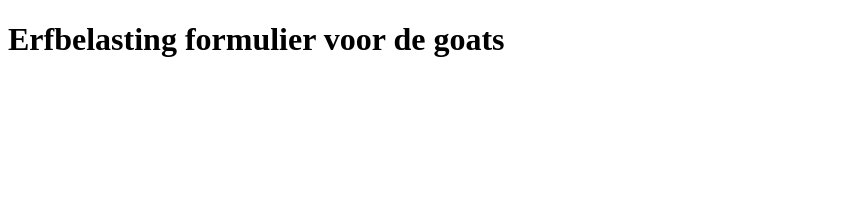
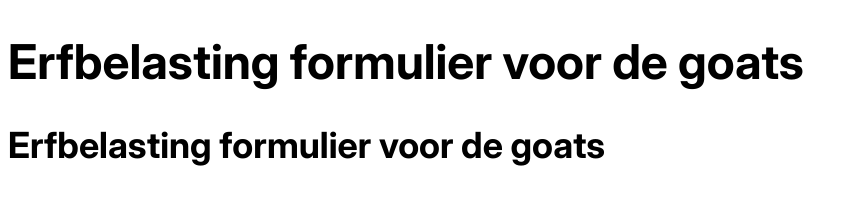
Before and after one commit to StijnCSS/browserTech, a plain HTML site: page index.html in a window 1280 px wide. Shown: the whole page, without its empty margins (0-858 px from the left). Drawn offline with Linux system fonts and the light colour scheme.

Commit message:
push 01
:)

```diff
--- a/index.html
+++ b/index.html
@@ -4,8 +4,10 @@
     <meta charset="UTF-8">
     <meta name="viewport" content="width=device-width, initial-scale=1.0">
     <title>Belastingdienst</title>
+    <link rel="stylesheet" href="style.css">
 </head>
 <body>
     <h1>Erfbelasting formulier voor de goats</h1>
+    <h2>Erfbelasting formulier voor de goats</h2>
 </body>
 </html>
--- /dev/null
+++ b/style.css
@@ -0,0 +1,61 @@
+:root{
+    --ns-yellow: #ffc917;
+    --ns-blue: #003082;
+    --ns-light-blue: #0063d3;
+
+    --ns-white: #ffffff;
+    --ns-grey: #070721;
+    --ns-grey-10: #202037;
+    --ns-grey-20: #39394D;
+    --ns-grey-30: #515164;
+    --ns-grey-40: #6a6a7a;
+    --ns-grey-50: #838390;
+    --ns-grey-60: #9c9ca6;
+    --ns-grey-70: #b5b5bc;
+    --ns-grey-80: #cdcdd3;
+    --ns-grey-90: #e6e6e9;
+    --ns-grey-94: #f0f0f2;
+
+    --ns-red-alert: #db0029;
+    --ns-green: #009a42;
+    --ns-ovchip: #ff0098;
+    --ns-ovorange: #ff7700;
+
+    --ns-light-blue: #0079d3;
+    --ns-light-blue-2: #005ca0;
+    --ns-yellow-2: #ffb519;
+
+    --ns-grey-alpha-60: #070721 (60%);
+    --ns-grey-alpha-15 : #070721 (15%);
+    --ns-grey-alpha-10 : #070721 (10%);
+}
+
+@font-face {
+    font-family: 'inter';
+    src: url(./resources/Inter-VariableFont_opsz\,wght.ttf) format(truetype);
+}
+
+@font-face {
+    font-family: 'inter';
+    src: url(./resources/Inter-Italic-VariableFont_opsz\,wght.ttf) format(truetype);
+    font-style: italic;
+}
+* {
+font-family: 'inter';}
+/* Heading XXL */
+h1 {
+    font-size: 3rem;
+    line-height: 3,75rem;
+}
+
+/* Heading XL */
+h2 {
+    font-size: 2.25rem;
+    line-height: 2.8rem;
+}
+
+/* Heading L */
+h3{
+    font-size: 1.875rem;
+    line-height: 2.5rem;
+}
```
Also changed, not shown: resources/Inter-Italic-VariableFont_opsz,wght.ttf (added), resources/Inter-VariableFont_opsz,wght.ttf (added), 1 other file.
